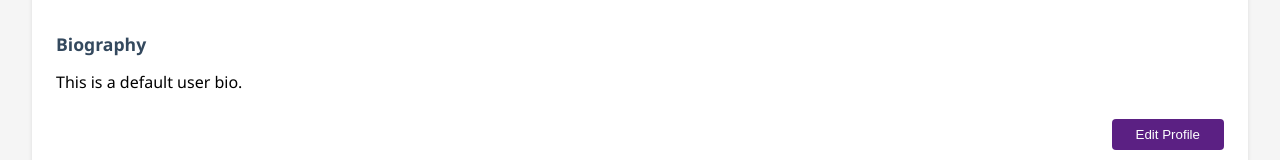
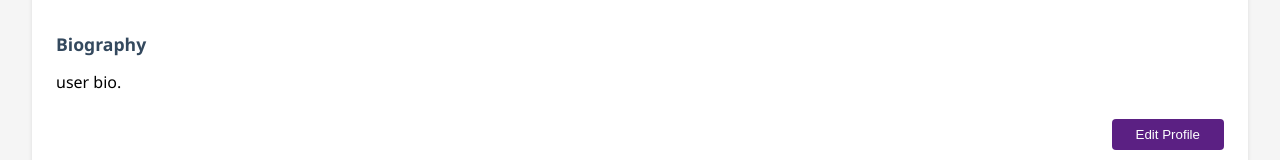
Before and after one commit to designyamah/react-task2, a React (Vite) app: page /profile in a window 1280 px wide. Shown: the part 284-444 px from the top of the page. Built offline with nearby package versions, Linux system fonts and the light colour scheme; sample sign-in values are in the browser's storage.

Commit message:
style update

```diff
--- a/src/pages/Profile.tsx
+++ b/src/pages/Profile.tsx
@@ -7,7 +7,7 @@ const Profile: React.FC = () => {
   const { user } = useAuth();
   const [isEditing, setIsEditing] = useState(false);
   const [displayName, setDisplayName] = useState(user?.username || "");
-  const [bio, setBio] = useState("This is a default user bio.");
+  const [bio, setBio] = useState("user bio.");
 
   const handleSave = () => {
     setIsEditing(false);
```
